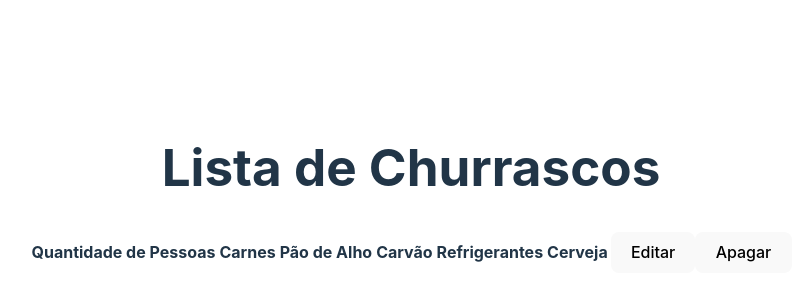
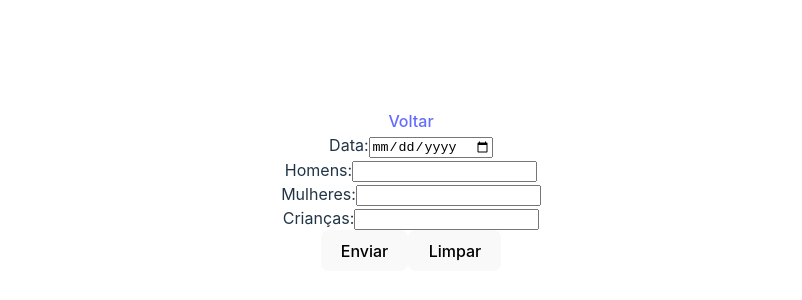
Before and after one commit to Lucas-Justino/Churrascometro-React, a React (Vite) app: page / in a window 1280 px wide. Shown: the part 210-510 px from the top of the page, without its empty margins (229-1031 px from the left). Built offline with nearby package versions, Linux system fonts and the light colour scheme.

Commit message:
Criação da Rota Lista e Formulario

```diff
--- a/package.json
+++ b/package.json
@@ -13,6 +13,7 @@
     "prop-types": "^15.8.1",
     "react": "^18.2.0",
     "react-dom": "^18.2.0",
+    "react-hook-form": "^7.51.0",
     "react-router-dom": "^6.22.2"
   },
   "devDependencies": {
--- a/src/App.tsx
+++ b/src/App.tsx
@@ -2,14 +2,14 @@ import { useState } from 'react'
 import './App.css'
 import { BrowserRouter as Router, Routes as RoutesDom, Route } from 'react-router-dom';
 import Formulario from './components/Formulario/formulario'
-import Home from './pages/Home/home';
+import Lista from './pages/Home/home';
 
 function App() {
   return (
     <Router>
       <RoutesDom>
-        <Route path="/" element={<Home />} />
-        <Route path="/form" element={<Formulario />} />
+        <Route path="/" element={<Formulario />} />
+        <Route path="/lista" element={<Lista />} />
       </RoutesDom>
     </Router>
   );
--- a/src/components/Formulario/formulario.tsx
+++ b/src/components/Formulario/formulario.tsx
@@ -16,7 +16,7 @@ const Formulario = () => {
     console.log('Quantidade de Homens:', quantidadeHomens);
     console.log('Quantidade de Mulheres:', quantidadeMulheres);
     console.log('Quantidade de Crianças:', quantidadeCriancas);
-    window.location.href = '/';
+    window.location.href = '/lista';
   };
 
   const handleReset = () => {
@@ -28,7 +28,7 @@ const Formulario = () => {
 
   return (
     <div>
-      <Link to={"/"}>Voltar</Link> {/* BOTÃO QUE FAZ VOLTAR PARA A TELA DE APRESENTAÇÃO DOS CHURRASCOS */}
+      <Link to={"/lista"}>Voltar</Link> {/* BOTÃO QUE FAZ VOLTAR PARA A TELA DE APRESENTAÇÃO DOS CHURRASCOS */}
       <form id="formulario" onSubmit={handleSubmit}>
         <div>
           <label htmlFor="data">Data:</label>
--- a/src/pages/Home/home.tsx
+++ b/src/pages/Home/home.tsx
@@ -1,6 +1,6 @@
 import Botao from "../../components/Botao/botao";
 
-const Home = () => {
+const Lista = () => {
     return (
         <div>
             <h1>Lista de Churrascos</h1>
@@ -25,4 +25,4 @@ const Home = () => {
     );
 };
 
-export default Home;
+export default Lista;
```
Also changed, not shown: src/components/Input/input.tsx (added, +12 -0 lines), src/components/Input/input.css (added), 1 other file (tests, documents, lock files or other folders).
